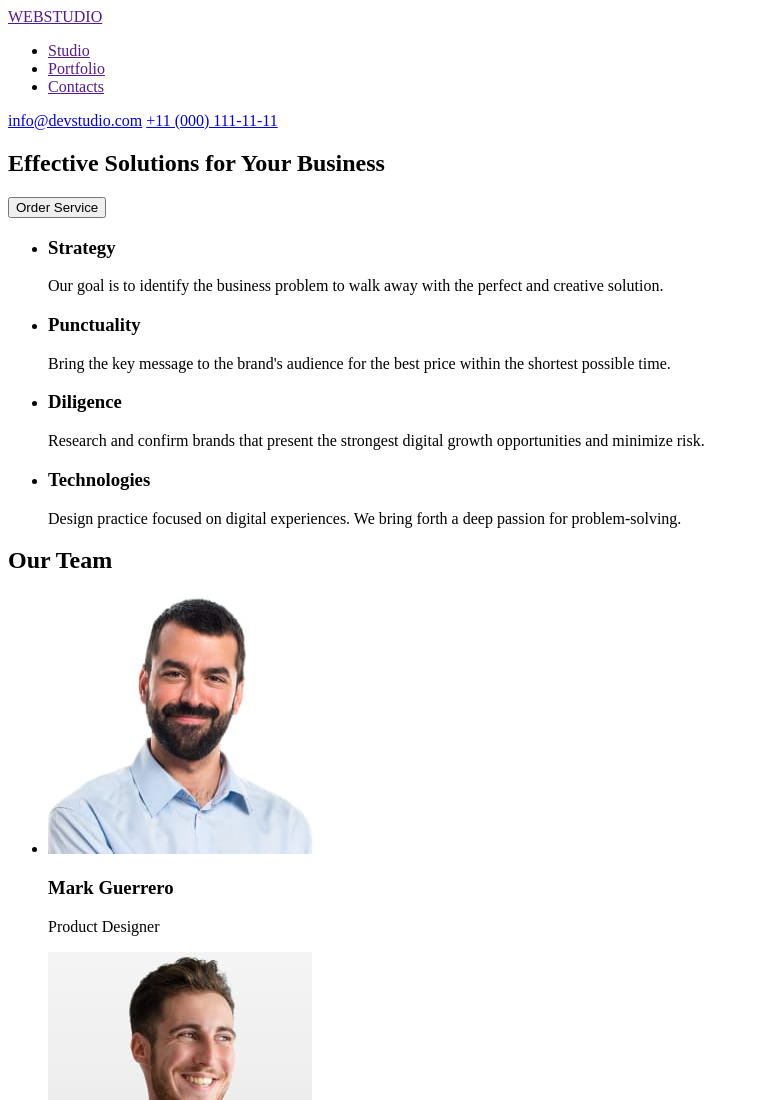
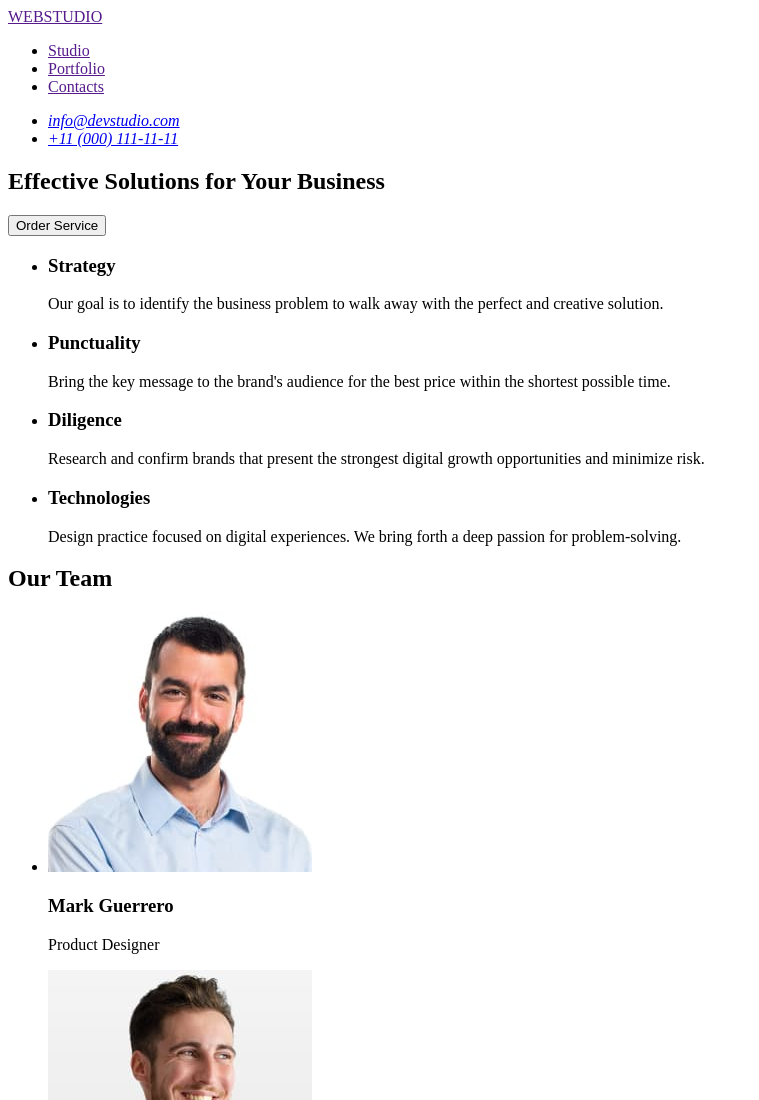
Before and after one commit to ViktoriiaBuriak/goit-homework-01, a plain HTML site: page index.html in a window 1280 px wide. Shown: the top 1100 px of the page, without its empty margins (0-759 px from the left). Drawn offline with Linux system fonts and the light colour scheme.

Commit message:
create index.html

```diff
--- a/index.html
+++ b/index.html
@@ -8,10 +8,9 @@
 
   <body>
     <header>
-      <!-- Logo -->
-      <a href="">WEBSTUDIO</a>
       <!-- Nav -->
       <nav>
+        <a href="">WEBSTUDIO</a>
         <ul>
           <li>
             <a href="">Studio</a>
@@ -25,10 +24,16 @@
         </ul>
       </nav>
 
-      <div>
-        <a href="malto:info@devstudio.com">info@devstudio.com</a>
-        <a href="tel:+110001111111">+11 (000) 111-11-11</a>
-      </div>
+      <address>
+        <ul>
+          <li>
+            <a href="malto:info@devstudio.com">info@devstudio.com</a>
+          </li>
+          <li>
+            <a href="tel:+110001111111">+11 (000) 111-11-11</a>
+          </li>
+        </ul>
+      </address>
     </header>
 
     <!-- Main content -->
@@ -120,7 +125,6 @@
     </main>
 
     <footer>
-      <!-- Logo -->
       <a href="">WEBSTUDIO</a>
       <p>
         Increase the flow of customers and sales for your business with digital
```
